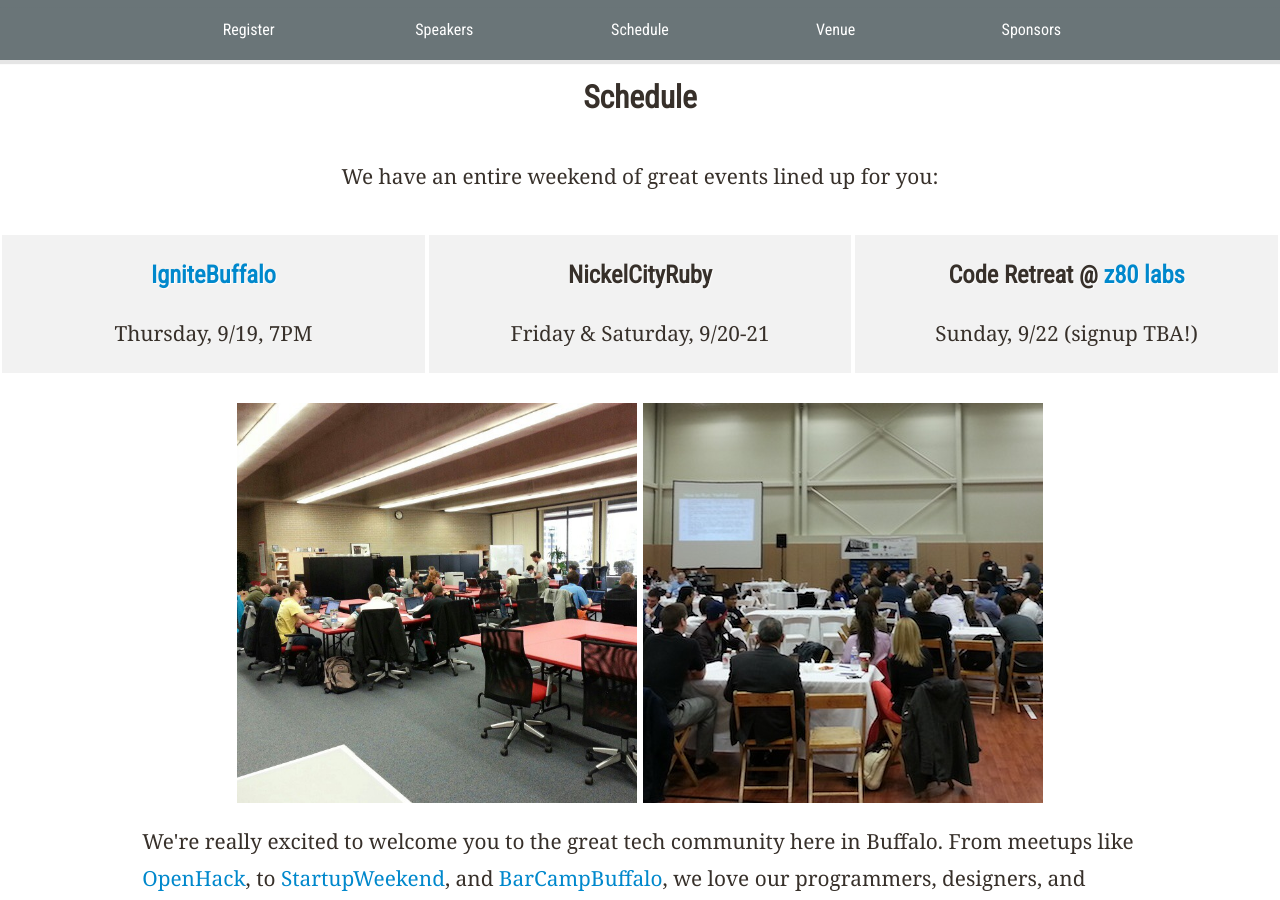
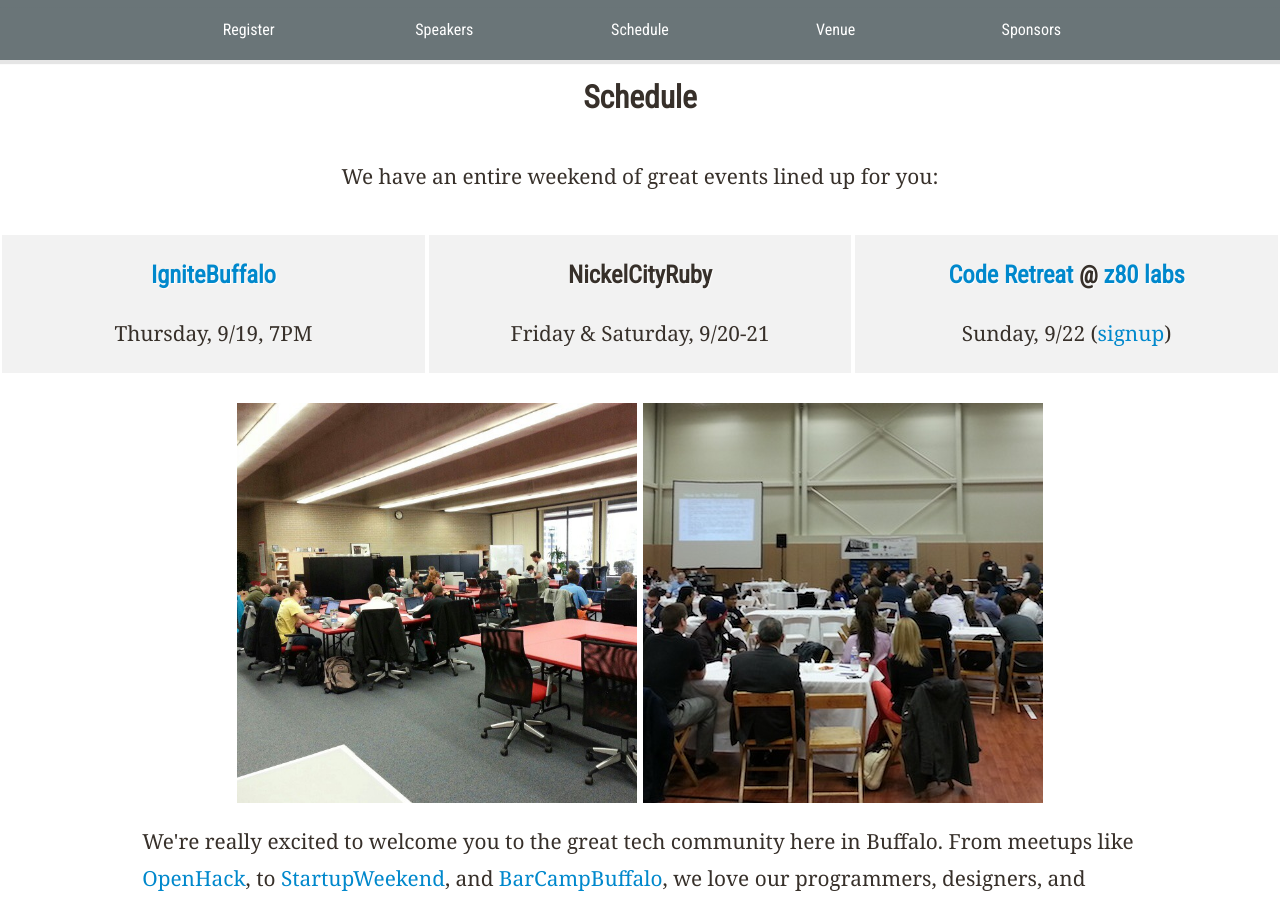
Before and after one commit to nysmakers/nysmakers.github.io, a Jekyll site: the page built from index.html, in a window 1280 px wide and 900 px high, scrolled down 3330 px. Built offline with Jekyll 4.4.1, drawn with Linux system fonts in a browser that asks for light colours; comment, search, counter and statistics services are not loaded.

Commit message:
add link to code retreat site and registration page

```diff
--- a/index.html
+++ b/index.html
@@ -128,8 +128,11 @@
         <p>Friday &amp; Saturday, 9/20-21</p>
       </li>
       <li>
-        <h3>Code Retreat @ <a href="http://z80labs.com">z80 labs</a></h3>
-        <p>Sunday, 9/22 (signup TBA!)</p>
+        <h3 id="code-retreat">
+          <a href="http://coderetreat.org/" title="More information about Code Retreat">Code Retreat</a>
+          @ <a href="http://z80labs.com">z80 labs</a>
+        </h3>
+        <p>Sunday, 9/22 (<a href="https://tito.io/nickelcityruby/coderetreat" title="Register (w/ $10 deposit) for Code Retreat">signup</a>)</p>
       </li>
     </ul>
     <p class="text-center">
```
